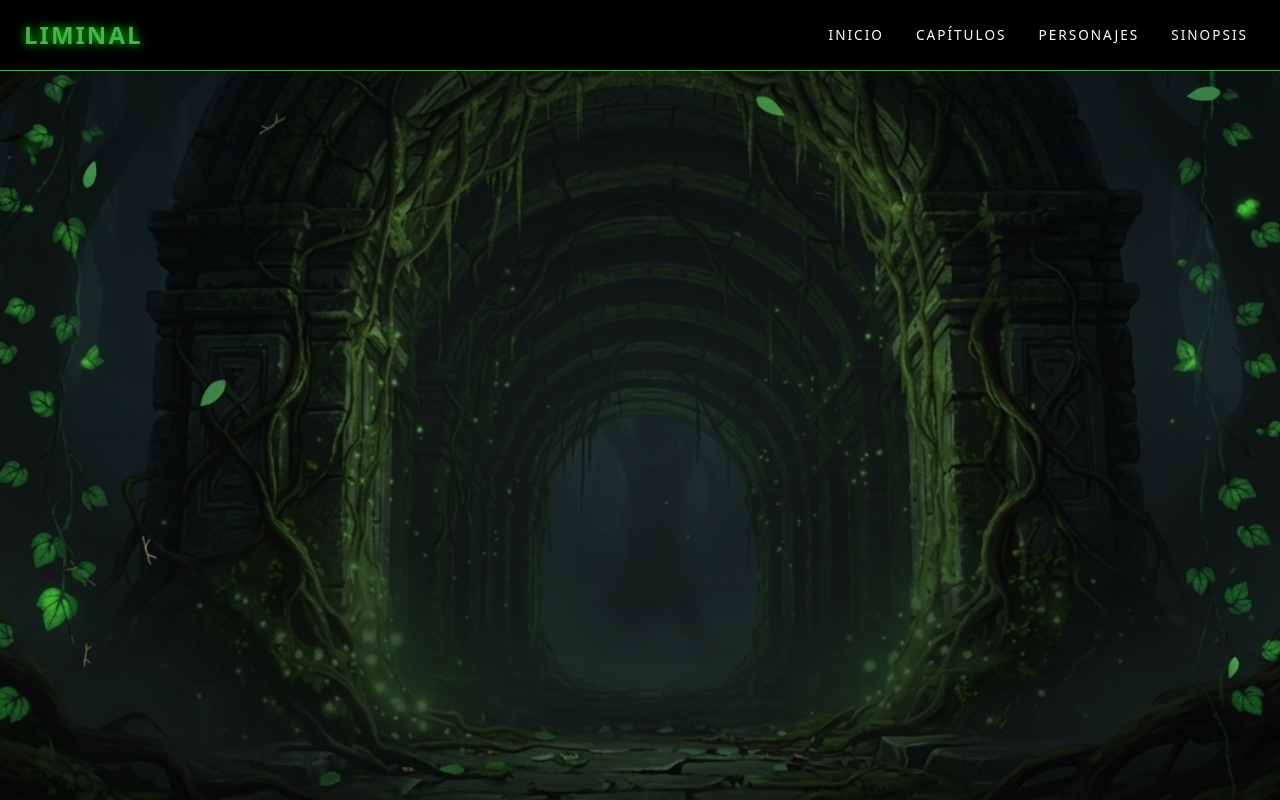
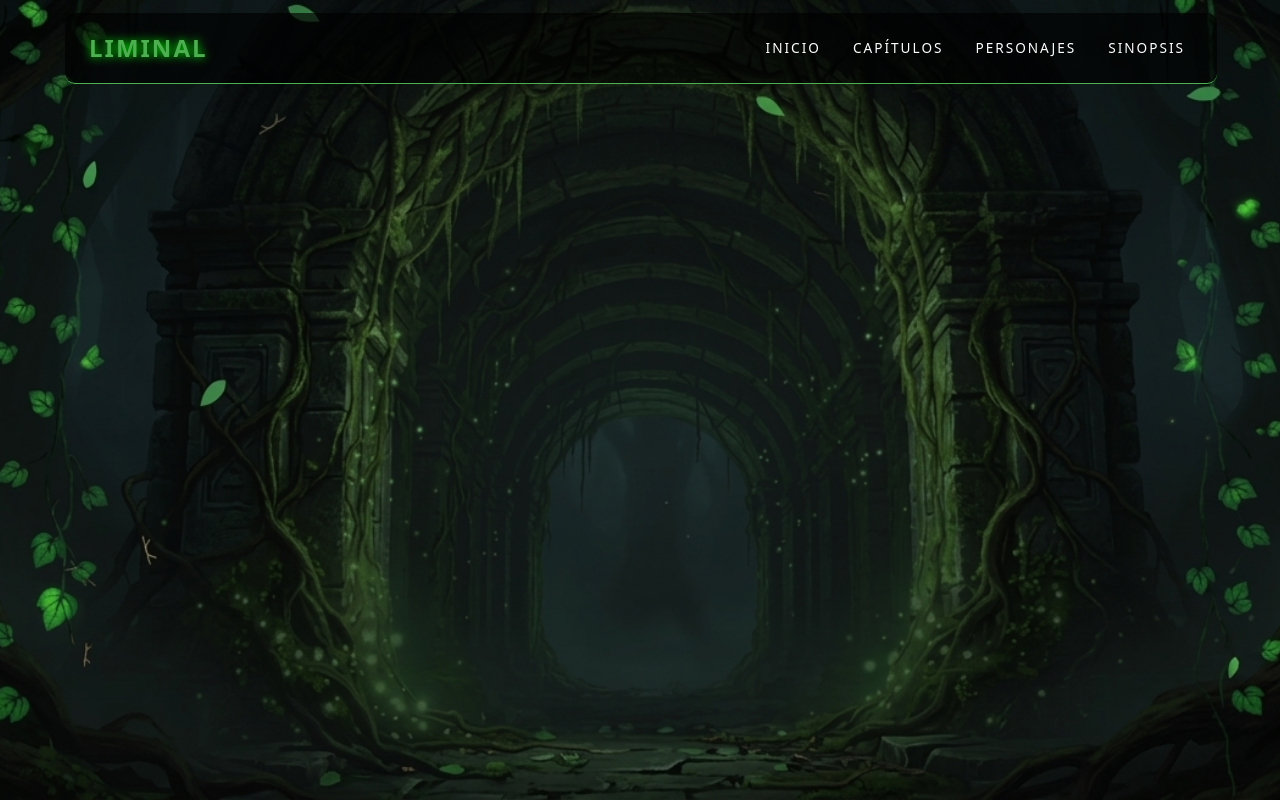
Before and after one commit to Ney09-muriel/Liminal_Proyect, a React (Vite) app: page / in a window 1280 px wide. Shown: the top 800 px of the page. Built offline with nearby package versions, Linux system fonts and the light colour scheme.

Commit message:
nuevo header

```diff
--- a/src/Stylesheets/Header.css
+++ b/src/Stylesheets/Header.css
@@ -1,7 +1,12 @@
 .liminal-navbar {
-  background-color: #000;
+  background-color: #000000a4;
   border-bottom: 1px solid #4caf50;
   padding: 12px 0;
+  gap: 4px;
+  border-radius: 10px 10px 10px 10px;
+  width: 90%;
+  margin-left: 65px;
+  margin-top: 13px;
 }
 
 .liminal-logo {
```
